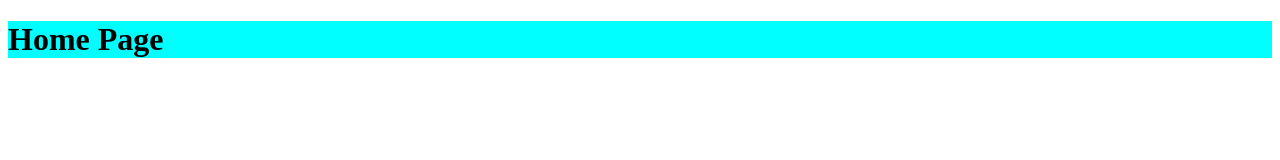
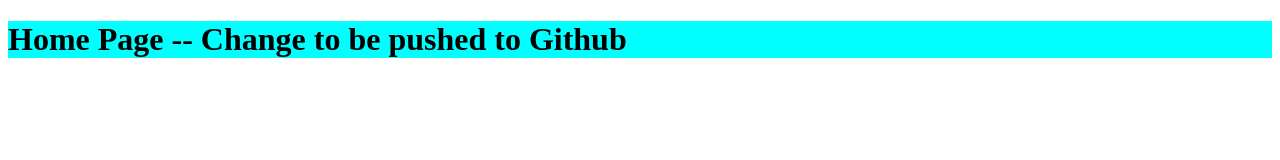
Before and after one commit to linda-jackman/git-demo, a plain HTML site: page web/index.html in a window 1280 px wide. Drawn offline with Linux system fonts and the light colour scheme.

Commit message:
Updating index page for Github

```diff
--- a/web/index.html
+++ b/web/index.html
@@ -2,7 +2,7 @@
 <html>
 <body>
 
-<h1 style="background-color: cyan;">Home Page</h1>
+<h1 style="background-color: cyan;">Home Page -- Change to be pushed to Github</h1>
 
 </body>
 </html>
```
